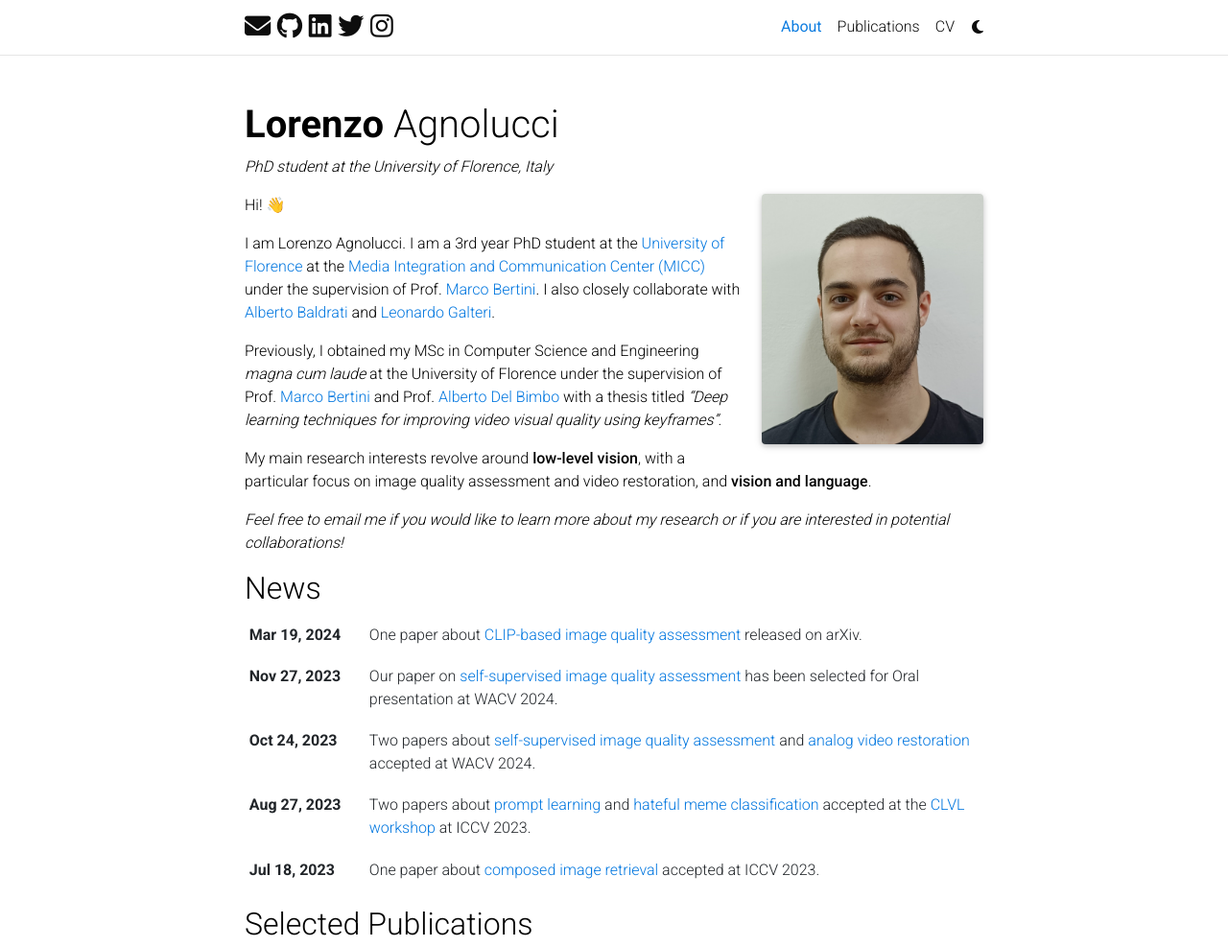
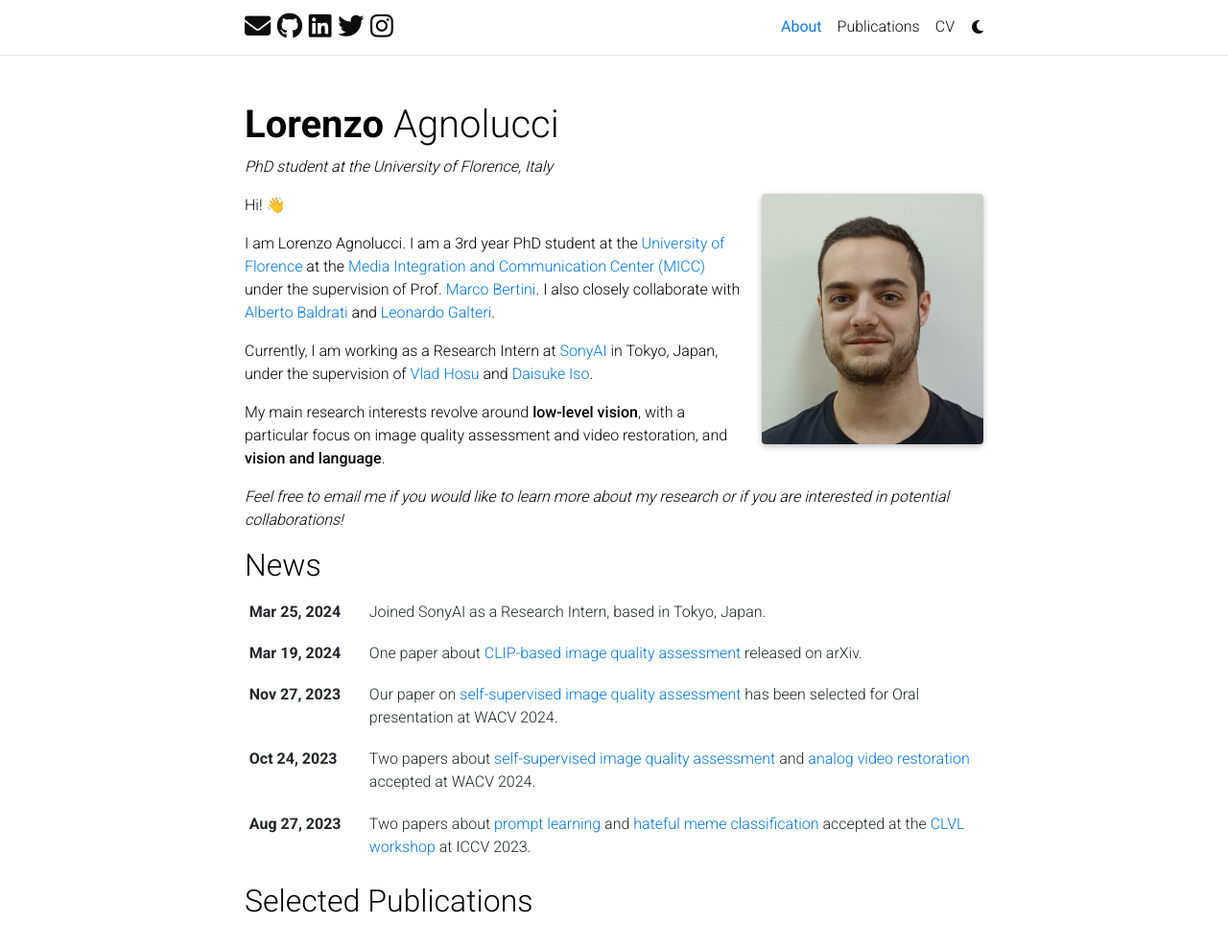
Before and after one commit to LorenzoAgnolucci/LorenzoAgnolucci.github.io, a Jekyll site: the page built from _pages/about.md, in a window 1280 px wide and 1281 px high, cut to the strip 0-987 px from the top of the window. Shown: the whole strip at 96% size. Built offline with Jekyll 4.4.1, drawn with Linux system fonts in a browser that asks for light colours; full-size pictures stand in for the smaller copies a plugin makes; comment, search, counter and statistics services are not loaded; a style sheet for code colours, icons or effects is not loaded.

Commit message:
internship update

```diff
--- a/_pages/about.md
+++ b/_pages/about.md
@@ -32,8 +32,10 @@
 
 I am Lorenzo Agnolucci. I am a 3rd year PhD student at the [University of Florence](https://www.unifi.it/changelang-eng.html) at the [Media Integration and Communication Center (MICC)](https://www.micc.unifi.it/) under the supervision of Prof. [Marco Bertini](https://scholar.google.com/citations?user=SBm9ZpYAAAAJ&hl=en). I also closely collaborate with [Alberto Baldrati](https://scholar.google.com/citations?user=I1jaZecAAAAJ&hl=en) and [Leonardo Galteri](https://scholar.google.com/citations?user=_n2R2bUAAAAJ&hl=en).
 
+Currently, I am working as a Research Intern at [SonyAI](https://ai.sony/) in Tokyo, Japan, under the supervision of [Vlad Hosu](https://scholar.google.com/citations?user=IzTZ1tAAAAAJ&hl=en) and [Daisuke Iso](https://scholar.google.ca/citations?user=VZ-25XwAAAAJ&hl=en).
 
-Previously, I obtained my MSc in Computer Science and Engineering <em>magna cum laude</em> at the University of Florence under the supervision of Prof. [Marco Bertini](https://scholar.google.com/citations?user=SBm9ZpYAAAAJ&hl=en) and Prof. [Alberto Del Bimbo](https://scholar.google.com/citations?user=bf2ZrFcAAAAJ&hl=en) with a thesis titled <em>"Deep learning techniques for improving video visual quality using keyframes"</em>.
+
+<!-- Previously, I obtained my MSc in Computer Science and Engineering <em>magna cum laude</em> at the University of Florence under the supervision of Prof. [Marco Bertini](https://scholar.google.com/citations?user=SBm9ZpYAAAAJ&hl=en) and Prof. [Alberto Del Bimbo](https://scholar.google.com/citations?user=bf2ZrFcAAAAJ&hl=en) with a thesis titled <em>"Deep learning techniques for improving video visual quality using keyframes"</em>. -->
 
 My main research interests revolve around <strong>low-level vision</strong>, with a particular focus on image quality assessment and video restoration, and <strong>vision and language</strong>.
 
```
Also changed, not shown: _news/sony_internship.md (added, +8 -0 lines).
